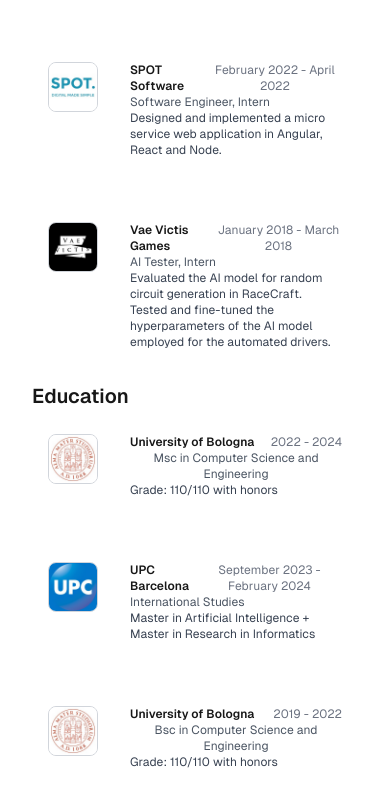
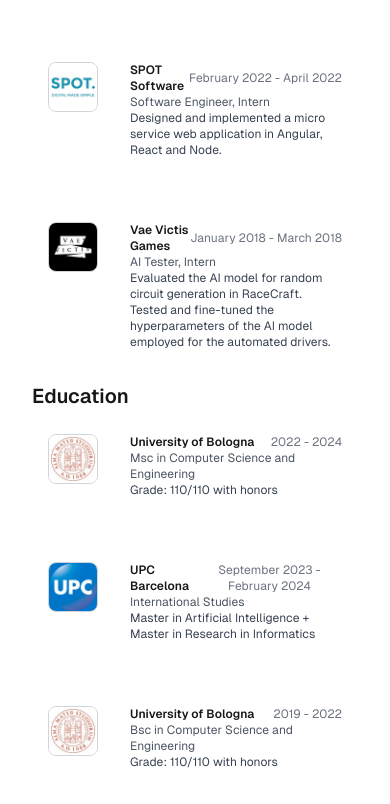
Before and after one commit to Filippo-Venturini/portfolio, a Next.js app: page / in a window 390 px wide. Shown: the part 452-1256 px from the top of the page. Built offline with nearby package versions, Linux system fonts and the light colour scheme; what @nextui-org/react would draw is missing.

Commit message:
feat: responsive grid

```diff
--- a/src/app/page.tsx
+++ b/src/app/page.tsx
@@ -124,9 +124,9 @@ export default function Home() {
                                     className="rounded-lg object-cover mr-4 border border-gray-300"
                                 />
                                 <div className="flex flex-col justify-between flex-grow">
-                                    <div className="flex justify-between items-center">
-                                        <h3 className="text-xs md:text-sm md:text-sm text-left font-semibold">{experience.title}</h3>
-                                        <p className="text-xs md:text-sm text-gray-500">{experience.dates}</p>
+                                    <div className="flex justify-between items-center w-full">
+                                        <h3 className="text-xs md:text-sm text-left flex-1 font-semibold">{experience.title}</h3>
+                                        <p className="text-xs md:text-sm text-right text-gray-500">{experience.dates}</p>
                                     </div>
                                     <div className="flex justify-start">
                                         <h4 className="text-xs text-gray-600">{experience.position}</h4>
@@ -156,7 +156,7 @@ export default function Home() {
                                         <p className="text-xs md:text-sm text-gray-500">{education.dates}</p>
                                     </div>
                                     <div className="flex justify-start">
-                                        <h4 className="text-xs text-gray-600">{education.position}</h4>
+                                        <h4 className="text-xs text-left text-gray-600">{education.position}</h4>
                                     </div>
                                     <p className="text-xs md:text-sm text-gray-700 text-left">{education.description}</p>
                                 </div>
@@ -168,13 +168,13 @@ export default function Home() {
 
             <section className="max-w-xl w-full mt-12">
                 <h2 className="text-2xl font-semibold text-center mb-4 text-start">Personal Projects</h2>
-                <div className="grid grid-cols-1 sm:grid-cols-2 lg:grid-cols-2 gap-5">
+                <div className="grid grid-cols-1 md:grid-cols-2 gap-5">
                     {projects.map((project, index) => (
                         <a key={index} href={project.link} target="_blank" rel="noopener noreferrer" className="block">
                             <Card
                                 style={{ padding: '16px', maxWidth: '270px', willChange: 'transform' }}
-                                className={`glassmorphic py-4 rounded-xl w-full transition-transform transform hover:scale-105 ${
-                                    index % 2 === 0 ? 'justify-self-end' : 'justify-self-start'
+                                className={`glassmorphic py-4 rounded-xl w-full transition-transform transform hover:scale-105 justify-self-center ${
+                                    index % 2 === 0 ? 'md:justify-self-end' : 'md:justify-self-start'
                                 }`}
                             >
                                 <CardHeader className="pb-0 pt-2 px-4 flex-col items-start">
```
